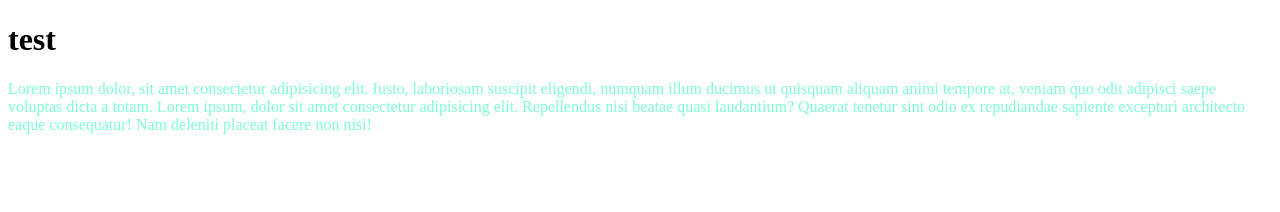
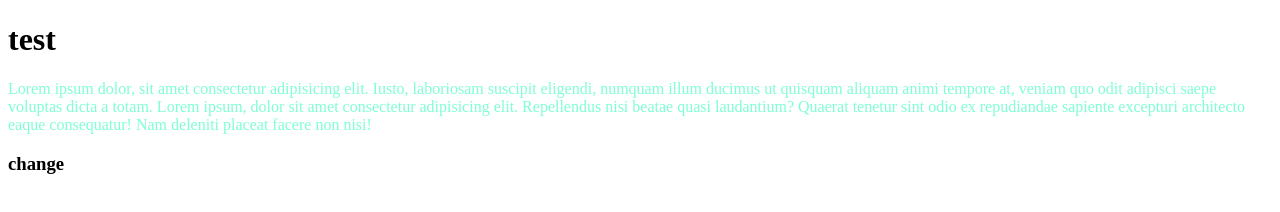
Before and after one commit to vishnuvijayanv/test, a plain HTML site: page index.html in a window 1280 px wide. Drawn offline with Linux system fonts and the light colour scheme.

Commit message:
second commit

```diff
--- a/index.html
+++ b/index.html
@@ -8,6 +8,8 @@
 <body>
     <h1>test</h1>
     <p style="color: aquamarine;">Lorem ipsum dolor, sit amet consectetur adipisicing elit. Iusto, laboriosam suscipit eligendi, numquam illum ducimus ut quisquam aliquam animi tempore at, veniam quo odit adipisci saepe voluptas dicta a totam. Lorem ipsum, dolor sit amet consectetur adipisicing elit. Repellendus nisi beatae quasi laudantium? Quaerat tenetur sint odio ex repudiandae sapiente excepturi architecto eaque consequatur! Nam deleniti placeat facere non nisi!</p>
+    <h3>change
+    </h3>
 
 </body>
 </html>
```
